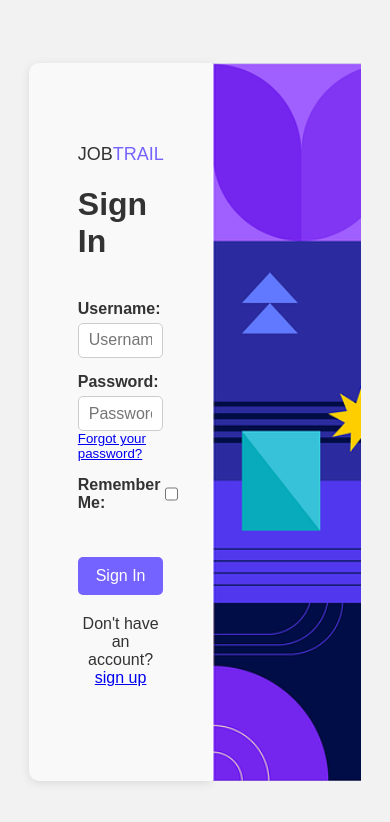
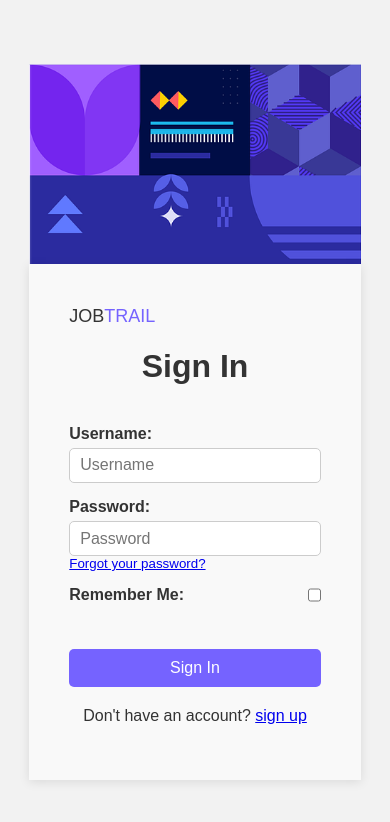
Before and after one commit to ShaneDoyleDev/jobtrail, a Django app: page /accounts/login/ in a window 390 px wide. Shown: the top 822 px of the page. Run offline with Django 5.2, Linux system fonts and the light colour scheme; some libraries are stand-ins or nearby versions.

Commit message:
add responsiveness to auth form

```diff
--- a/static/css/forms.css
+++ b/static/css/forms.css
@@ -11,14 +11,14 @@ a.home-link {
 }
 
 a.home-link::before {
-    content: '';
+  content: "";
   position: absolute;
   bottom: -10px;
   left: 0;
   width: 0%;
   height: 3px;
   background-color: #7563ff;
-    transition: all .3s;
+  transition: all 0.3s;
 }
 
 a.home-link:hover::before {
@@ -34,8 +34,6 @@ a.home-link::before {
   content: none;
 }
 
-
-
 .form-flex-box {
   display: flex;
   justify-content: center;
@@ -46,6 +44,7 @@ a.home-link::before {
 
 .form-component-box {
   display: flex;
+  flex-direction: row;
   width: 85%;
   height: 85dvh;
   max-width: 1200px;
@@ -55,12 +54,10 @@ a.home-link::before {
   width: 50%;
   margin: 0;
   max-width: none;
-
 }
 
 .form-component-bg-image {
   width: 50%;
-
   background-repeat: no-repeat;
   background-size: cover;
 }
@@ -73,6 +70,7 @@ a.home-link::before {
   flex-direction: column;
   gap: 20px;
 }
+
 .account-container {
   border-top-right-radius: 0px;
   border-bottom-right-radius: 0px;
@@ -82,7 +80,42 @@ a.home-link::before {
   gap: 20px;
 }
 
-.forms-container h1{
+.forms-container h1 {
   width: 100%;
   text-align: left;
 }
+
+@media (max-width: 768px) {
+  .form-component-box {
+    flex-direction: column-reverse;
+    height: auto;
+  }
+
+  .form-component-form,
+  .form-component-bg-image {
+    width: 100%;
+  }
+
+  .form-component-bg-image {
+    height: 200px;
+  }
+
+  .forms-container {
+    width: 100%;
+    padding: 20px;
+  }
+
+  .account-container {
+    border-radius: 0;
+  }
+
+  .forms-container h1 {
+    text-align: center;
+  }
+
+  .forms-container label {
+    text-align: left;
+    display: block;
+    width: 100%;
+  }
+}
--- a/templates/account/login.html
+++ b/templates/account/login.html
@@ -1,20 +1,18 @@
-{% extends "forms-base.html" %}
+{% extends 'forms-base.html' %}
 {% load i18n %}
 {% load allauth account %}
 {% block title %}
-    {% trans "Sign In" %}
-{% endblock title %}
+  {% trans 'Sign In' %}
+{% endblock %}
 
 {% block content %}
-
-<h1 class="account-heading">{% trans "Sign In" %}</h1>
+  <h1 class="account-heading">{% trans 'Sign In' %}</h1>
 
   <form method="post" action="{% url 'account_login' %}" class="account-form">
     {% csrf_token %}
 
     <!-- Flex container for form fields -->
     <div class="account-form-fields">
-
       <!-- Username Field -->
       <div class="account-form-group">
         {{ form.login.label_tag }}
@@ -50,16 +48,13 @@
           <div class="error">{{ error }}</div>
         {% endfor %}
       </div>
-
     </div>
 
     {{ redirect_field }}
 
     <!-- Flex container for button -->
     <div class="account-form-actions">
-        <button type="submit" class="btn-login">
-            {% trans "Sign In" %}
-        </button>
+      <button type="submit" class="btn-login">{% trans 'Sign In' %}</button>
     </div>
   </form>
   <div>
@@ -67,5 +62,4 @@
       {% blocktranslate %}Don't have an account? <a href="{{ signup_url }}">sign up</a>{% endblocktranslate %}
     </p>
   </div>
-
-{% endblock content %}
+{% endblock %}
```
Lines whose indentation alone changed are shown as unchanged.
